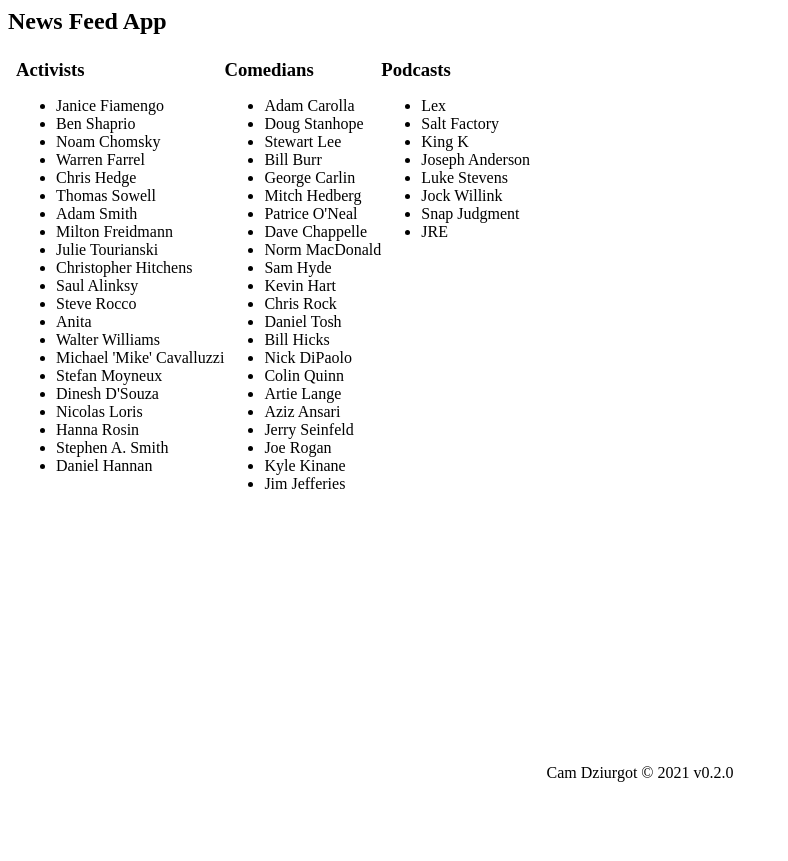
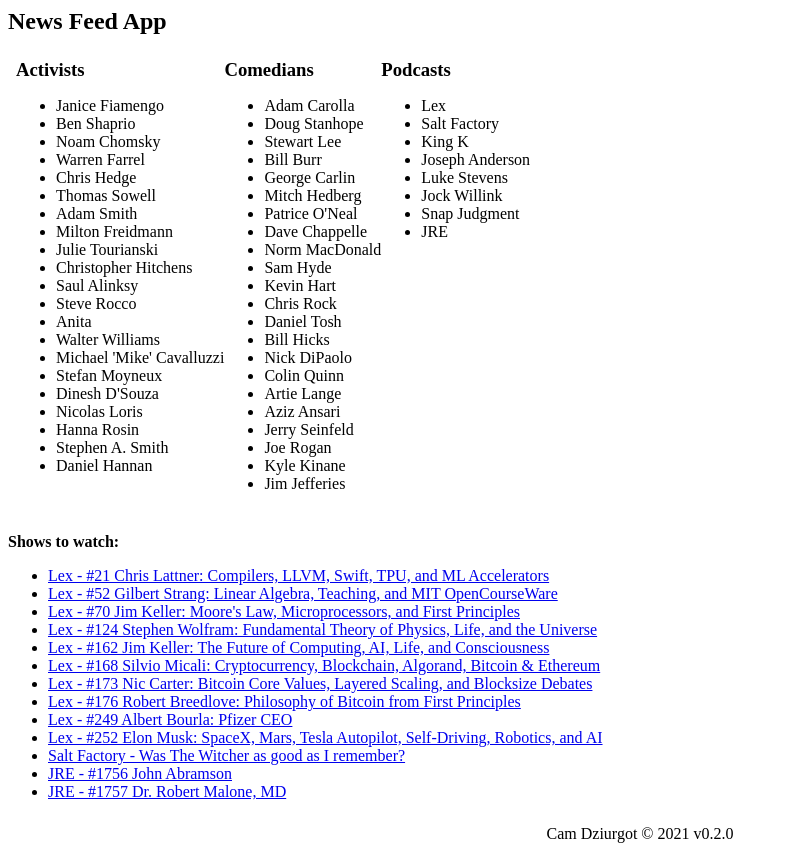
Before and after one commit to cameronDz/news-feed-ui, a React app: page / in a window 1280 px wide. Shown: the whole page, without its empty margins (0-788 px from the left). Before the commit the page ends 800 px from the top, so only its background shows below. Built offline with nearby package versions, Linux system fonts and the light colour scheme.

Commit message:
add watch section

```diff
--- /dev/null
+++ b/src/components/podcastsToWatch.jsx
@@ -0,0 +1,47 @@
+import React, { useEffect, useState } from "react";
+import podcasts from "../../assets/data/podcasts.json";
+
+const arrayLength = (arr) => {
+  return Array.isArray(arr) ? arr.length : 0;
+};
+
+const PodcastsToWatch = () => {
+  const [list, setList] = useState(null);
+
+  useEffect(() => {
+    const shows = [];
+    const outerLength = arrayLength(podcasts?.list);
+    for (let outerIdx = 0; outerIdx < outerLength; outerIdx++) {
+      const innerLength = arrayLength(podcasts.list[outerIdx]?.listenList);
+      for (let innerIdx = 0; innerIdx < innerLength; innerIdx++) {
+        let title = podcasts.list[outerIdx]?.listenList[innerIdx]?.title;
+        if (title) {
+          title = `${podcasts.list[outerIdx].name} - ${title}`;
+          const url = podcasts.list[outerIdx]?.listenList[innerIdx].url || "";
+          shows.push({ title, url });
+        }
+      }
+    }
+    setList(shows);
+  }, []);
+
+  return (
+    <div style={{ padding: 8 }}>
+      <h4>Shows to watch:</h4>
+      <ul>
+        {Array.isArray(list) &&
+          list.map((item, idx) => {
+            return (
+              item?.title && (
+                <li key={item.id || idx}>
+                  {item.url ? <a href={item.url}>{item.title}</a> : item.title}
+                </li>
+              )
+            );
+          })}
+      </ul>
+    </div>
+  );
+};
+
+export default PodcastsToWatch;
--- a/src/sections/appContainer.jsx
+++ b/src/sections/appContainer.jsx
@@ -3,6 +3,7 @@
 import { makeStyles } from "@material-ui/core";
 import AppFooter from "../components/appFooter";
 import Lists from "./lists";
+import PodcastsToWatch from "../components/podcastsToWatch";
 import { appContainerStyles as styles } from "./styles";
 
 const propTypes = {};
@@ -18,6 +19,9 @@
               <h2>News Feed App</h2>
             </div>
             <Lists />
+            <div>
+              <PodcastsToWatch />
+            </div>
           </div>
         </div>
         <div className={classNames(classes?.appFooter)}>
```
